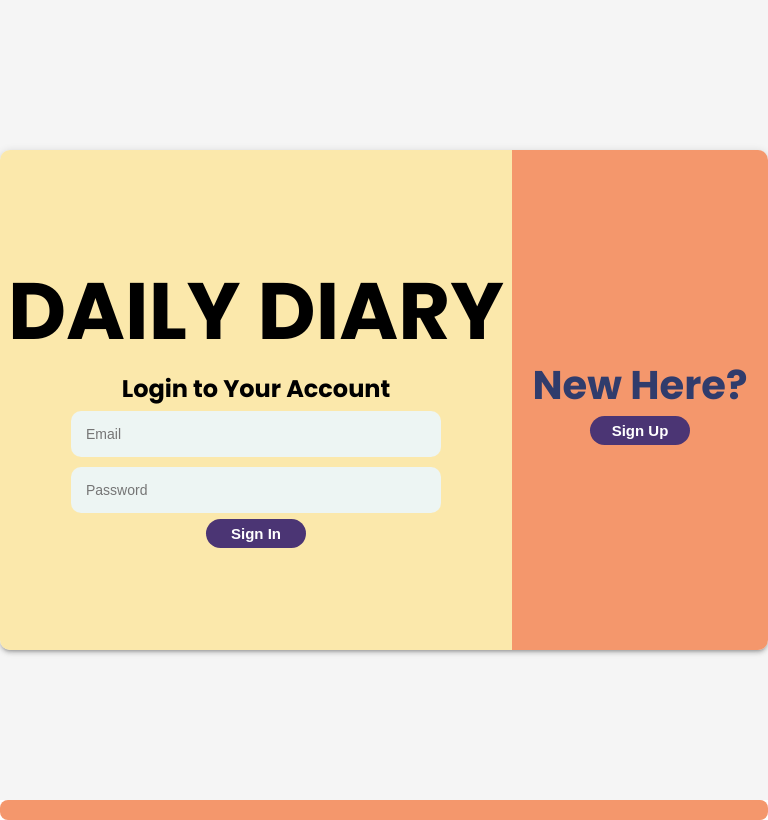
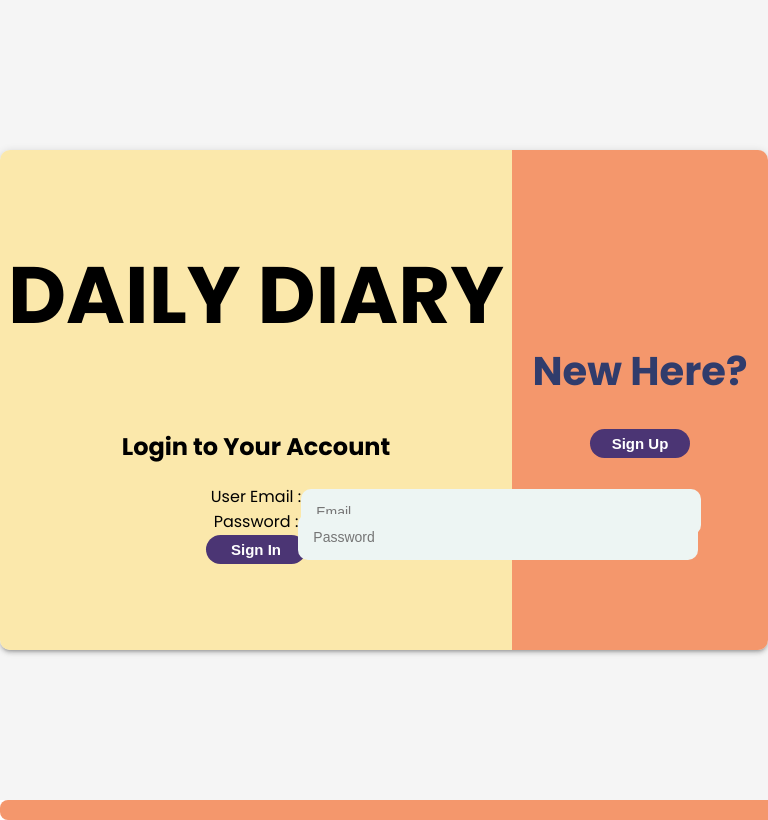
Before and after one commit to deepika-pdx/FullStack_FinalProject, a React (Create React App) app in the folder views/: page /login in a window 768 px wide. Built offline with nearby package versions, Linux system fonts and the light colour scheme.

Commit message:
Latest UI Changes

```diff
--- a/views/src/components/Login.js
+++ b/views/src/components/Login.js
@@ -52,24 +52,26 @@ function Login() {
               <form className="form_container" onSubmit={handleSubmit}>
                 <h1 className="h1">DAILY DIARY</h1>
                 <h2 className="h2">Login to Your Account</h2>
-                <input
+                <label for="email">User Email  : <input
                   type="email"
+                  id="email"
                   placeholder="Email"
                   name="email"
                   onChange={handleChange}
                   value={data.email}
                   required
                   className="input"
-                />
-                <input
+                /></label>
+                <label id="password">Password :   <input
                   type="password"
+                  id="password"
                   placeholder="Password"
                   name="password"
                   onChange={handleChange}
                   value={data.password}
                   required
                   className="input"
-                />
+                /></label>
                 {error && <div className="error_msg">{error}</div>}
                 <button type="submit" className="green_btn">
                   Sign In
--- a/views/src/components/NearbyEvents.js
+++ b/views/src/components/NearbyEvents.js
@@ -28,7 +28,7 @@ const Events = () => {
   ];
 
   return (
-    <section>
+    <div className="section">
       <h2 className="heading"><b>
         Events Around Us!!
         </b>
@@ -38,7 +38,7 @@ const Events = () => {
           <EventsDisplay title={title} content={content} fields={fields} />
         ))}
       </div>
-    </section>
+    </div>
   );
 };
 
--- a/views/src/components/Signup.js
+++ b/views/src/components/Signup.js
@@ -48,42 +48,46 @@ const Signup = () => {
         <div className="left">
           <form className="form_container h1" onSubmit={handleSubmit}>
             <h2 className="h2">Create Account</h2>
-            <input
+           <label id="text">First Name :  <input
               type="text"
+              id="text"
               placeholder="First Name"
               name="firstName"
               onChange={handleChange}
               value={data.firstName}
               required
               className="input"
-            />
-            <input
+            /></label>
+            <label id="text">Last Name :  <input
               type="text"
+              id="text"
               placeholder="Last Name"
               name="lastName"
               onChange={handleChange}
               value={data.lastName}
               required
               className="input"
-            />
-            <input
+            /></label>
+            <label id="email">User Email : <input
               type="email"
+              id="email"
               placeholder="Email"
               name="email"
               onChange={handleChange}
               value={data.email}
               required
               className="input"
-            />
-            <input
+            /></label>
+            <label id="password">Password :  <input
               type="password"
+              id="password"
               placeholder="Password"
               name="password"
               onChange={handleChange}
               value={data.password}
               required
               className="input"
-            />
+            /></label>
             {error && <div className="error_msg"> {error}</div>}
             <button type="submit" className="green_btn">
               Sign Up
--- a/views/src/components/TopBar.js
+++ b/views/src/components/TopBar.js
@@ -3,6 +3,8 @@ import DateTime from "./DateTime";
 import axios from "axios";
 import Weather from './Weather';
 import '../styles/TopBar.css';
+import weather from "../images/Weather/Weather.png";
+
 
 export function TopBar (){
 	const user=localStorage.getItem("email");
@@ -54,8 +56,11 @@ export function TopBar (){
   	return (
 	<>
 	<div className="topBar" data-topbar role="navigation">
+	<div>
+    <img src={weather} alt="weather" width="50" height="50"></img>
+  </div>
 		<ul className="title-area">
-			<li className="name">
+			<ul className="name">
 				<h1 className="Title"><b>DAILY DIARY</b></h1>
 				<p className="loggedInUser fixed-top"><b>Logged In User: {user}</b></p>
 				<button className="logOutBtn" onClick={handleLogout}>
@@ -64,7 +69,7 @@ export function TopBar (){
 				<div>
 
 				</div>
-			</li>
+			</ul>
 		</ul>
 	<div>
 		<div><DateTime></DateTime> </div>
--- a/views/src/components/Weather.js
+++ b/views/src/components/Weather.js
@@ -1,23 +1,26 @@
 import React from "react";
 import '../styles/Weather.css';
-import weather from "../images/Weather/Weather.png";
 
 const Weather = ({weatherData}) => (
-  <div className="card">
 
-    <div className="content">
-    <img src={weather} alt="weather" width="60" height="60"></img>
-     <div>
-      <p ><b>Location: {weatherData.name}</b></p>
-        <p >Weather: {weatherData.weather[0].main}</p>
-        <p >Temperature: {(weatherData.main.temp).toFixed(1)} &deg;C</p>
-        <p >Humidity: {weatherData.main.humidity} %</p>
-        </div>
-      </div>
-     </div>
-
-
-
+  <table className="content">
+      <tr>
+        <td><b>Location: {weatherData.name}</b></td>
+        <td><b>Temperature: {(weatherData.main.temp).toFixed(1)} &deg;C</b></td>
+      </tr>
+      <tr>
+        <td><b>Weather: {weatherData.weather[0].main}</b></td>
+        <td><b>Humidity: {weatherData.main.humidity} %</b></td>
+      </tr>
+      <tr>
+        <td ><b>Feels-like: {(weatherData.main.feels_like).toFixed(1)} &deg;C</b></td>
+        <td ><b>Sunrise: {new Date(weatherData.sys.sunrise * 1000).toLocaleTimeString()}</b></td>
+      </tr>
+      <tr>
+        <td ><b>Description: {weatherData.weather[0].description}</b></td>
+        <td ><b>Sunset: {new Date(weatherData.sys.sunset * 1000).toLocaleTimeString()}</b></td>
+      </tr>
+    </table>
 );
 
 export default Weather;
--- a/views/src/styles/FunActivities.css
+++ b/views/src/styles/FunActivities.css
@@ -1,13 +1,10 @@
-/** @format */
-
 .funActivitiesClass {
   width: 100%;
   overflow-x: scroll;
   margin-top: -1em;
   overflow-y: hidden;
-  background-color: #fbe8a6;
+  background-color: #FBE8A6;
 }
-
 .funActivitiesHeading {
   display: flex;
   justify-content: center;
@@ -15,7 +12,6 @@
   font-size: medium;
   font-family: Cambria, Cochin, Georgia, Times, "Times New Roman", serif;
 }
-
 .activitiesBlockClass {
   display: flex;
   flex-direction: row;
@@ -23,7 +19,6 @@
   margin-left: 2.2em;
   margin-top: 0.7em;
 }
-
 .individualActClass {
   margin: 1em;
   margin-top: -1em;
--- a/views/src/styles/NearbyEvents.css
+++ b/views/src/styles/NearbyEvents.css
@@ -1,14 +1,26 @@
-* {
+/* * {
     margin: 0;
     padding: 0;
     box-sizing: border-box;
 
+  } */
+
+  .section {
+    background-color: #f4976c;
+    height: 100%;
+    margin: 0;
+    padding: 0;
+    box-sizing: border-box;
+    overflow-y: scroll;
+    direction: rtl;
+    /* overflow-y: hidden; */
   }
 
   .accordion {
     max-width: 600px;
-    width: 360px;
-    margin: 1rem auto;
+    width: 345px;
+    margin: 0.2rem auto;
+
   }
 
   .accordion-title {
@@ -18,25 +30,27 @@
     justify-content: space-between;
     cursor: pointer;
     background-color: #fbe8a6;
+    direction: ltr;
   }
 
   .accordion-title:hover {
-    background-color: #b4dfe5;
+    background-color: lightgoldenrodyellow;
   }
 
   .accordion-title,
   .accordion-content {
-    padding: 1rem;
+    padding: 0.5rem;
   }
 
   .accordion-content {
-    background-color: #d2fdff ;
+    background-color: lightyellow ;
+    direction: ltr;
   }
 
   .heading{
-    text-align: left;
-    color: #46129a;
-    /* background-color: #ebf46c; */
+    text-align: center;
+    color: black;
+    direction: ltr;
   }
 
   @media screen and (max-width: 700px) {
--- a/views/src/styles/TopBar.css
+++ b/views/src/styles/TopBar.css
@@ -27,7 +27,8 @@
 }
 
 .logOutBtn {
-  background: #6e2e8a;
+    font: sans-serif;
+  background: darkblue;
   color: white;
   margin: 8px;
   border: none;
@@ -39,7 +40,7 @@
   font-size: 15px;
   cursor: pointer;
   margin-top: 1px;
-  margin-right: 2px;
+  margin-right: 8px;
   position: absolute;
   top: 0;
   right: 0;
@@ -49,11 +50,12 @@
     top:0;
     right: 0;
     text-align: right;
-    color: black;
+    color: firebrick;
     margin-top: 5px;
-    margin-right: 110px;
+    margin-right: 115px;
     position:absolute;
-    font: icon;
+    font: sans-serif;
+    font-size: 13px;
 
 }
 
@@ -64,17 +66,15 @@
     margin-right: 30px;
 }
 .time {
-  background: -webkit-linear-gradient(rgb(73, 11, 11), rgb(25, 23, 169));
-  -webkit-background-clip: text;
-  background-clip: 0;
-  -webkit-text-fill-color: transparent;
-    color: #fff;
+    color: brown;
     text-align: center;
     width: 400px;
     padding: 3px;
 	top:0;
     right:0;
-	margin-top: 45px;
-    margin-right: 20px;
+	margin-top: 28px;
+    margin-right: 18px;
     position:absolute;
+    font: -apple-system;
+    font-size: 16px;
 }
--- a/views/src/styles/Weather.css
+++ b/views/src/styles/Weather.css
@@ -1,70 +1,10 @@
-/* .body h1 {
-    background: #eee;
-    font-family: Cambria, Cochin, Georgia, Times, 'Times New Roman', serif;
-  } */
-
-  .card {
-    position: sticky;
+.content {
+    color: brown;
+    font: sans-serif;
+    font-size: 13px;
     top: 0;
     left: 0;
-    width: 250px;
-    height: 90px;
-    margin: -70px;
-    float: top;
-    perspective: 60px;
-    border: 1px transparent #FBe8a6;
-    border-radius: 15px 30px;
-    text-align: left;
-    margin-top: -2em;
-    margin-left: 40px;
+    margin-top: -6em;
+    margin-left: 50px;
+    margin-bottom: 0;
   }
-
-  .content {
-    font-size: 15px;
-    position: inline;
-    width: 100%;
-    height: 100%;
-    box-shadow: 0 0 15px rgba(0,0,0,0.1);
-
-
-    /* transition: transform 1s; */
-    transform-style: preserve-3d;
-  }
-
-
-  .card:hover .content {
-    /* transform: rotateY( 180deg ) ; */
-    transition: transform 0.5s;
-  }
-
-  /* .front,
-  .back {
-    position: absolute;
-    height: 100%;
-    width: 100%;
-    background: rgb(240, 238, 241);
-    line-height: 25px;
-    color: #03446A;
-    text-align: left;
-    font-size: 20px;
-    border-radius: 5px;
-    backface-visibility: hidden;
-  }
-
-  .back {
-    background: #03446A;
-    color: white;
-    transform: rotateY( 180deg );
-  } */
-
-  /* .box1{
-    position:absolute;
-    top:0px;
-  width:670px;
-    height:200px;
-    background:#04ffff;
-    box-shadow:0px 5px 5px #000000;
-    border-radius:27px;
-    border:1px solid #a4e3d9;
-    opacity:0.27;
-    } */
--- a/views/src/styles/signUp.css
+++ b/views/src/styles/signUp.css
@@ -91,7 +91,7 @@
 }
 
 .green_btn {
-	background-color: #4b3574;
+	background-color: darkblue;
 	color: white;
 	margin: 1px;
 	border: none;
@@ -121,3 +121,131 @@
 	box-shadow: 0px 3px 3px -2px rgb(0 0 0 / 20%),
 		0px 3px 4px 0px rgb(0 0 0 / 14%), 0px 1px 8px 0px rgb(0 0 0 / 12%);
 }
+
+@media (min-width: 768px) and (max-width: 1024px) {
+	.login_container {
+		width: 100%;
+		min-height: 100vh;
+		/* background-color: #f5f5f5;
+		display: flex;
+		align-items: center;
+		justify-content: center; */
+	}
+
+	.login_form_container {
+		width: 900px;
+		height: 500px;
+		display: flex;
+		border-radius: 10px;
+		box-shadow: 0px 3px 3px -2px rgb(0 0 0 / 20%),
+			0px 3px 4px 0px rgb(0 0 0 / 14%), 0px 1px 8px 0px rgb(0 0 0 / 12%);
+	}
+
+	.left {
+		flex: 2;
+		display: flex;
+		flex-direction: column;
+		align-items: center;
+		justify-content: center;
+		background-color: #fbe8ab;
+		border-top-left-radius: 10px;
+		border-bottom-left-radius: 10px;
+	}
+
+	.form_container {
+		display: flex;
+		flex-direction: column;
+		align-items: center;
+	}
+
+	.form_container h1 {
+		font-size: 80px;
+		margin-top: 0;
+	}
+
+	.input {
+		outline: none;
+		border: none;
+		position: fixed;
+		width: 370px;
+		/* padding: 15px; */
+		/* border-radius: 10px; */
+		/* background-color: #fbe8ab; */
+		margin: 5px 0;
+		font-size: 14px;
+	}
+
+	.error_msg {
+		width: 370px;
+		padding: 15px;
+		margin: 5px 0;
+		font-size: 14px;
+		background-color: #f34646;
+		color: white;
+		border-radius: 5px;
+		text-align: center;
+	}
+
+	.right {
+		flex: 1;
+		display: flex;
+		flex-direction: column;
+		align-items: center;
+		justify-content: center;
+		background-color: #f4976c;
+		border-top-right-radius: 10px;
+		border-bottom-right-radius: 10px;
+	}
+
+	.right h1 {
+		margin-top: 0;
+		color: #303c6c;
+		font-size: 40px;
+		align-self: center;
+	}
+
+	.white_btn {
+		border: none;
+		outline: none;
+		padding: 12px 0;
+		background-color: white;
+		border-radius: 20px;
+		width: 180px;
+		font-weight: bold;
+		font-size: 14px;
+		cursor: pointer;
+	}
+
+	.green_btn {
+		background-color: #4b3574;
+		color: white;
+		margin: 1px;
+		border: none;
+		outline: none;
+		padding: 6px 0;
+		border-radius: 30px;
+		width: 100px;
+		font-weight: bold;
+		font-size: 15px;
+		cursor: pointer;
+	}
+
+	.signup_container {
+		width: 100%;
+		min-height: 100vh;
+		background-color: #f5f5f5;
+		display: flex;
+		align-items: center;
+		justify-content: center;
+	}
+
+	.signup_form_container {
+		width: 900px;
+		height: 500px;
+		display: flex;
+		border-radius: 10px;
+		box-shadow: 0px 3px 3px -2px rgb(0 0 0 / 20%),
+			0px 3px 4px 0px rgb(0 0 0 / 14%), 0px 1px 8px 0px rgb(0 0 0 / 12%);
+	}
+
+}
```
